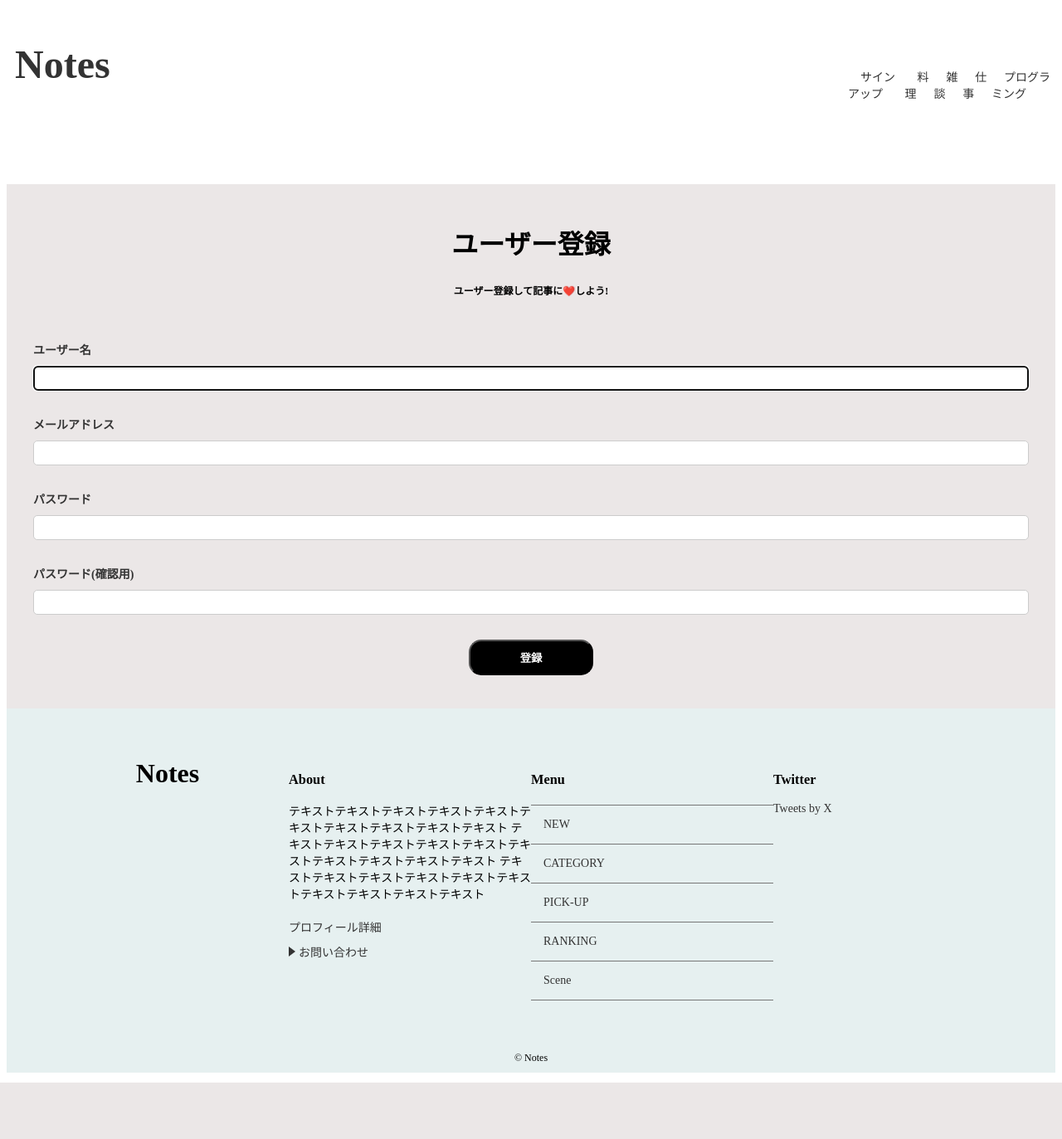
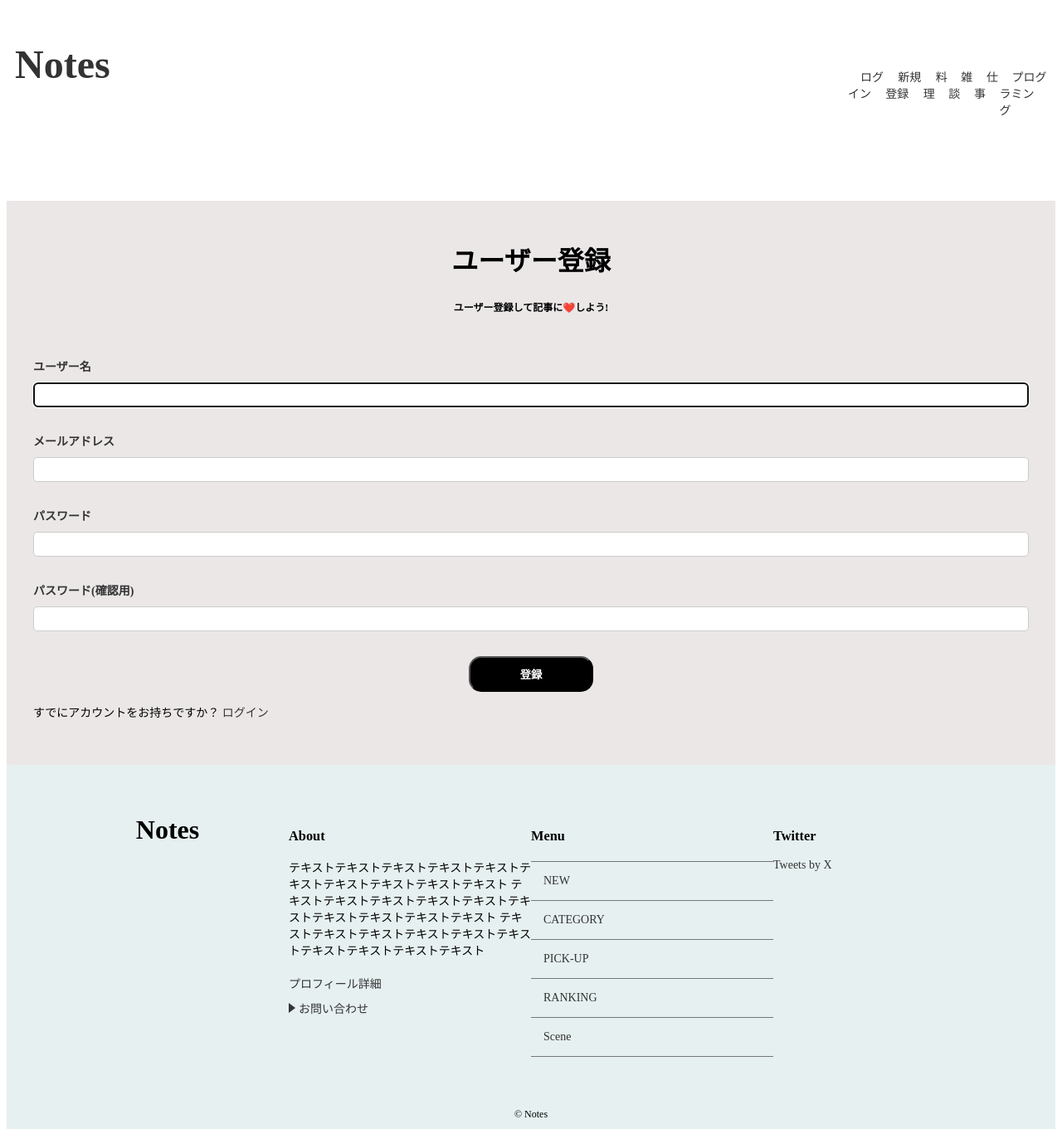
Before and after one commit to SushiRocket/django, a Django app: page /signup/ in a window 1280 px wide. Shown: the whole page at 83% size. Before the commit the page ends 1305 px from the top, so only its background shows below. Run offline with Django 5.2, Linux system fonts and the light colour scheme; some libraries are stand-ins or nearby versions.

Commit message:
これからログアウト機能を作っていく

```diff
--- a/project4/notes/templates/notes/base.html
+++ b/project4/notes/templates/notes/base.html
@@ -36,9 +36,21 @@
 
         <!-- ナビゲーションメニュー -->
         <ul class="menu">
+          {% if user.is_authenticated %}
           <li>
-            <a href="{% url 'notes:signup' %}">サインアップ</a>
+            <p>こんにちは、{{ user.username }} さん</p>
           </li>
+          <li>
+            <a href="{% url 'logout' %}">ログアウト</a>
+          </li>
+          {% else %}
+          <li>
+            <a href="{% url 'login' %}">ログイン</a>
+          </li>
+          <li>
+            <a href="{% url 'notes:signup' %}">新規登録</a>
+          </li>
+          {% endif %}
           <li>
             <a href="#">料理</a>
           </li>
--- a/project4/notes/templates/notes/signup.html
+++ b/project4/notes/templates/notes/signup.html
@@ -23,6 +23,7 @@
         <button type="submit">登録</button>
       </div>
     </form>
+    <p>すでにアカウントをお持ちですか？ <a href="{% url 'login' %}">ログイン</a></p>
   </div>
 </div>
 {% endblock %}
--- a/project4/notes/urls.py
+++ b/project4/notes/urls.py
@@ -16,6 +16,7 @@ urlpatterns = [
     path('contact_confirm/',views.ContactConfirmView.as_view(),name='contact_confirm'),
     path('contact_success/', views.ContactSuccessView.as_view(),name='contact_success'),
     path('signup/', views.SignUpView.as_view(),name='signup'),
+    path('logout/', views.SignUpView.as_view(),name='logout'),
     path('like/<int:post_pk>/', views.LikeToggleView.as_view(),name='like_toggle'),
 
 
```
Also changed, not shown: project4/db.sqlite3.
